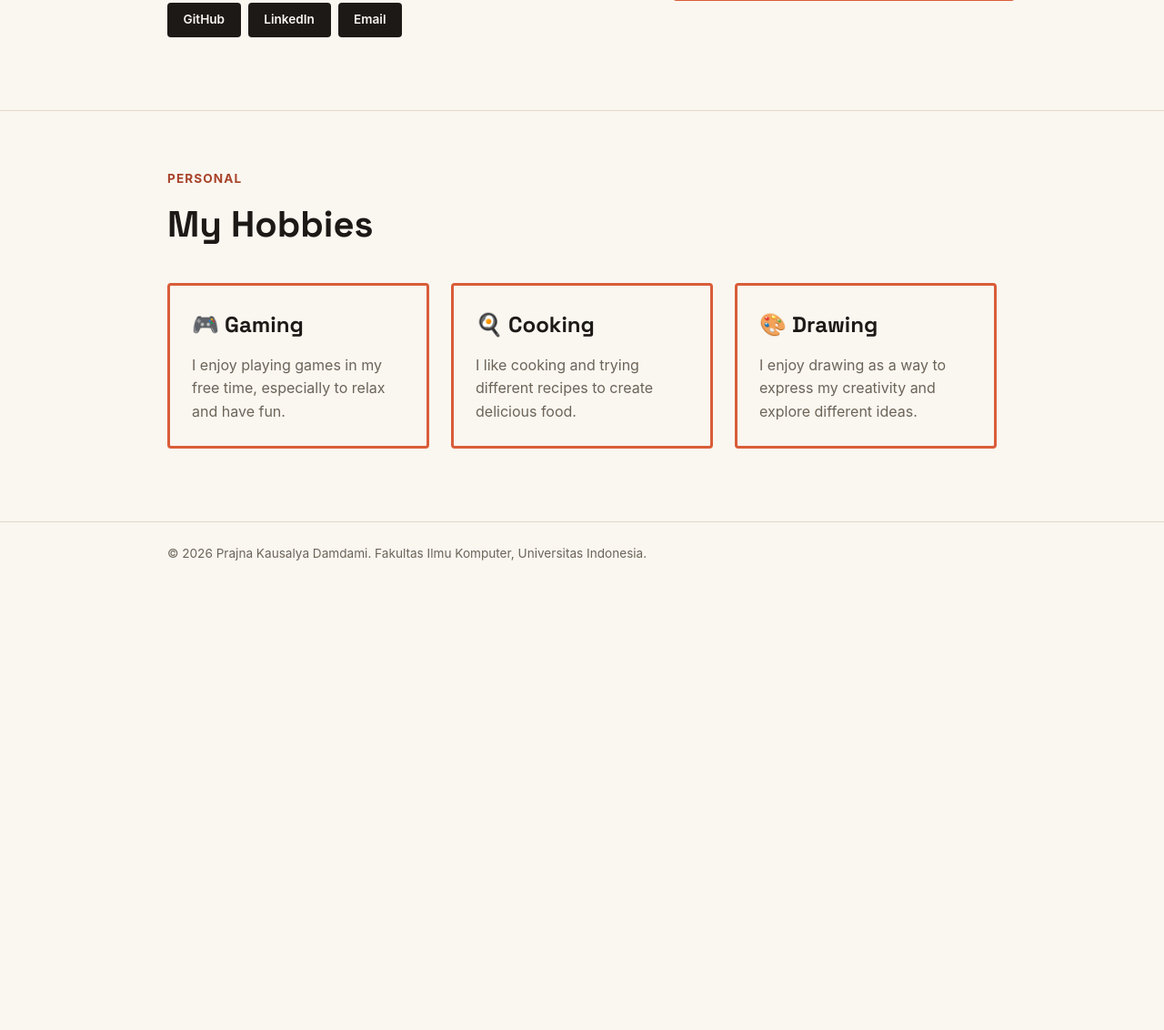
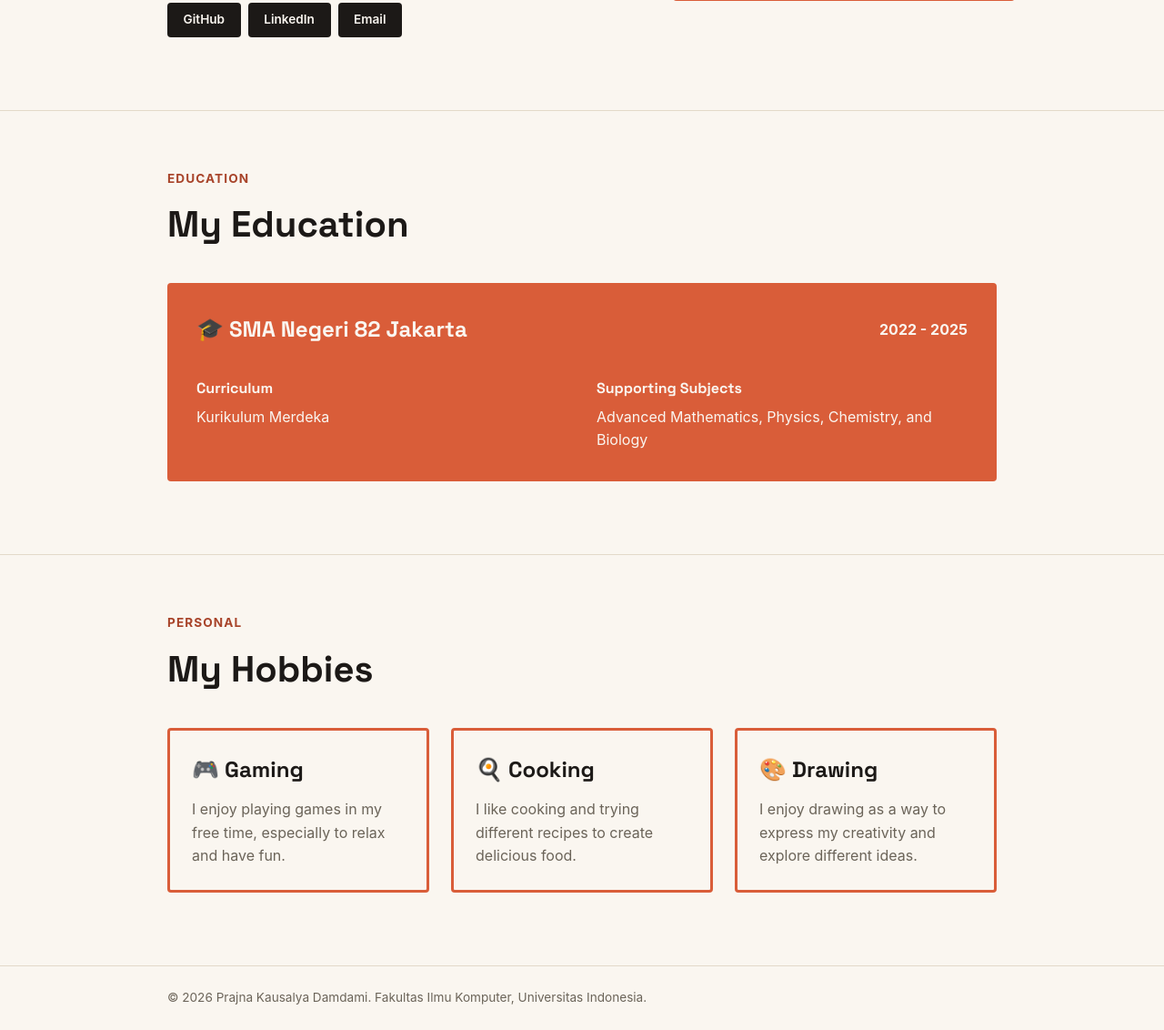
Before and after one commit to prajnakausalya-08/myportofolio, a Django app: page / in a window 1280 px wide. Shown: the part 601-1733 px from the top of the page at 91% size. Before the commit the page ends 1217 px from the top, so only its background shows below. Run offline with Django 5.2, Linux system fonts and the light colour scheme.

Commit message:
feat: add education section

```diff
--- a/static/css/style.css
+++ b/static/css/style.css
@@ -290,3 +290,64 @@ h1,
         transform: translate(-5px, -5px);
         box-shadow: 8px 8px 0 var(--accent);
     }
+
+/* ========================================
+   EDUCATION
+   ======================================== */
+
+    .education {
+        padding: 4rem 0 5rem;
+        border-top: 1px solid var(--line);
+    }
+
+    .education h2 {
+        font-family: "Space Grotesk", -apple-system, sans-serif;
+        font-size: 2.5rem;
+        margin-bottom: 2rem;
+    }
+
+    .education-card {
+        padding: 2rem;
+        background-color: var(--accent);
+        border-radius: var(--radius);
+        color: var(--paper);
+
+        transition: transform 0.2s ease, box-shadow 0.2s ease;
+    }
+
+    .education-header {
+        display: flex;
+        justify-content: space-between;
+        align-items: center;
+        gap: 1rem;
+        margin-bottom: 2rem;
+    }
+
+    .education-header h3 {
+        font-family: "Space Grotesk", -apple-system, sans-serif;
+        font-size: 1.5rem;
+    }
+
+    .education-header span {
+        font-weight: 700;
+    }
+
+    .education-details {
+        display: grid;
+        grid-template-columns: repeat(2, 1fr);
+        gap: 2rem;
+    }
+
+    .education-item h4 {
+        font-family: "Space Grotesk", -apple-system, sans-serif;
+        margin-bottom: 0.4rem;
+    }
+
+    .education-item p {
+        color: var(--paper);
+    }
+
+    .education-card:hover {
+        transform: translate(-5px, -5px);
+        box-shadow: 8px 8px 0 var(--accent-dark);
+    }
--- a/templates/index.html
+++ b/templates/index.html
@@ -103,7 +103,44 @@
             </div>
 
         </section>
+
+        <section class="education" id="education">
+            <div class="container">
+
+                <p class="section-kicker">EDUCATION</p>
+                <h2>My Education</h2>
+
+                <div class="education-card">
+
+                    <div class="education-header">
+                        <h3>🎓 SMA Negeri 82 Jakarta</h3>
+                        <span>2022 - 2025</span>
+                    </div>
+
+                    <div class="education-details">
+
+                        <div class="education-item">
+                            <h4>Curriculum</h4>
+                            <p>Kurikulum Merdeka</p>
+                        </div>
+
+                        <div class="education-item">
+                            <h4>Supporting Subjects</h4>
+                            <p>
+                                Advanced Mathematics, Physics,
+                                Chemistry, and Biology
+                            </p>
+                        </div>
+
+                    </div>
+
+                </div>
+
+            </div>
+        </section>
+
         <section class="hobbies" id="hobbies">
+
             <div class="container">
 
                 <p class="section-kicker">PERSONAL</p>
```
